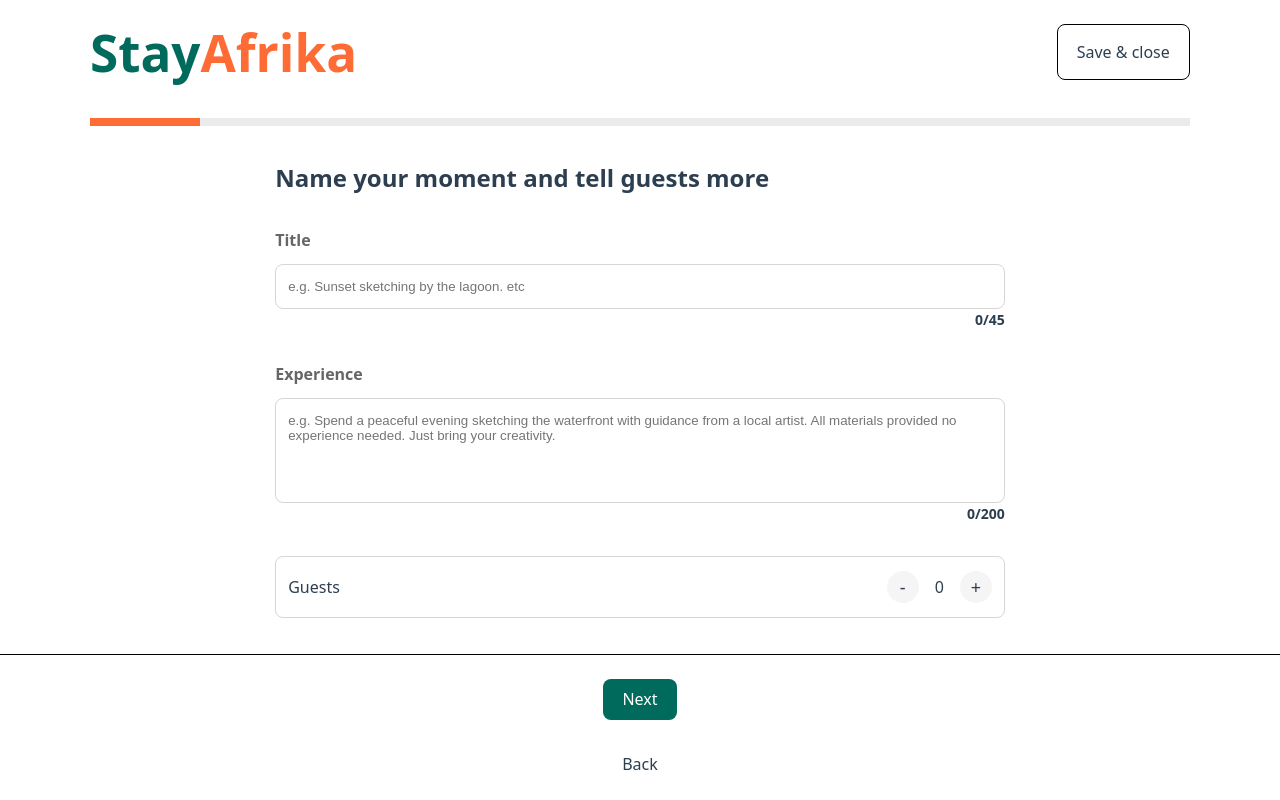
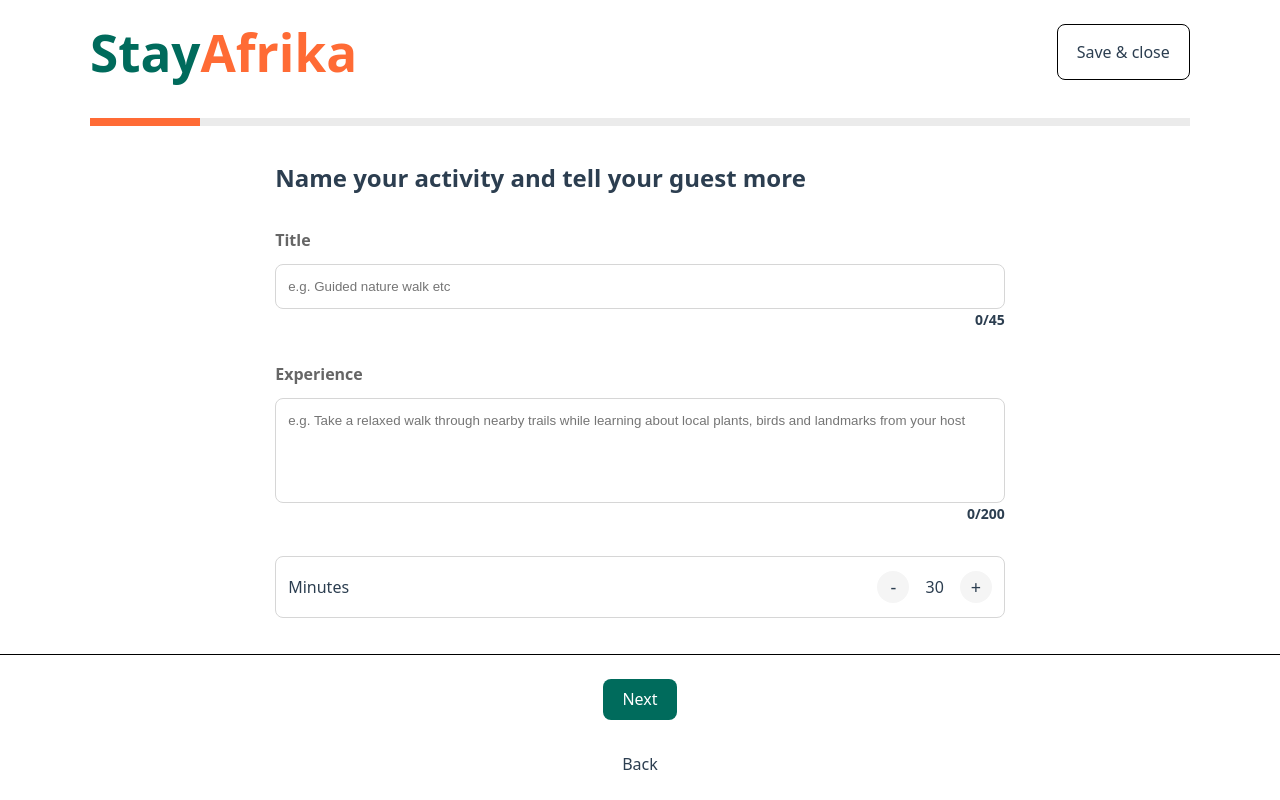
Before and after one commit to nursh/StayAfrika-Demo, a React (Vite) app: page / in a window 1280 px wide. Built offline with nearby package versions, Linux system fonts and the light colour scheme.

Commit message:
add activity page

```diff
--- a/src/App.tsx
+++ b/src/App.tsx
@@ -8,6 +8,7 @@ import Moment41 from "./pages/Moment4-1";
 import Moment42 from "./pages/Moment4-2";
 import Moment51 from "./pages/Moment5-1";
 import Moment6 from "./pages/Moment6";
+import Moment72 from "./pages/Moment7-2";
 
 function App() {
   return (
@@ -34,7 +35,8 @@ function App() {
           {/* <Moment41 /> */}
           {/* <Moment42 /> */}
           {/* <Moment51 /> */}
-          <Moment6 />
+          {/* <Moment6 /> */}
+          <Moment72 />
         </div>
       </main>
 
--- a/src/components/Counter.tsx
+++ b/src/components/Counter.tsx
@@ -2,11 +2,19 @@ import '@app/styles/Counter.css'
 import { useState } from "react"
 
 
-export default function Counter() {
-  const [count, setCount] = useState(0);
+type CounterProps = {
+  initValue?: number;
+  step?: number
+}
 
-  const incCount = () => setCount(count + 1)
-  const decCount = () => count >= 1 ? setCount(count - 1) : setCount(0)
+export default function Counter({ initValue , step }: CounterProps) {
+
+  const initialCount = initValue || 0;
+  const stepValue = step || 1;
+  const [count, setCount] = useState(initialCount);
+
+  const incCount = () => setCount(count + stepValue)
+  const decCount = () => count >= initialCount ? setCount(count - stepValue) : setCount(initialCount)
 
   return (
     <div className="counter">
--- /dev/null
+++ b/src/pages/Moment7-2.tsx
@@ -0,0 +1,40 @@
+import Counter from "@app/components/Counter";
+import Heading from "@app/components/Heading";
+
+
+export default function Moment72() {
+
+  return (
+    <>
+      <Heading>Name your activity and tell your guest more</Heading>
+          <div className="content-container">
+              <div className="form-group">
+                <label htmlFor="title">Title</label>
+                <input
+                  type="text"
+                  id="title"
+                  name="title"
+                  placeholder="e.g. Guided nature walk etc"
+                />
+                <p>0/45</p>
+              </div>
+
+              <div className="form-group">
+                <label htmlFor="experience">Experience</label>
+                <textarea
+                  id="experience"
+                  name="experience"
+                  rows={5}
+                  placeholder="e.g. Take a relaxed walk through nearby trails while learning about local plants, birds and landmarks from your host"
+                />
+                <p>0/200</p>
+              </div>
+
+              <div className="guest-counter">
+                <p>Minutes</p>
+                <Counter initValue={30} step={30} />
+              </div>
+            </div>
+    </>
+  )
+}
```
